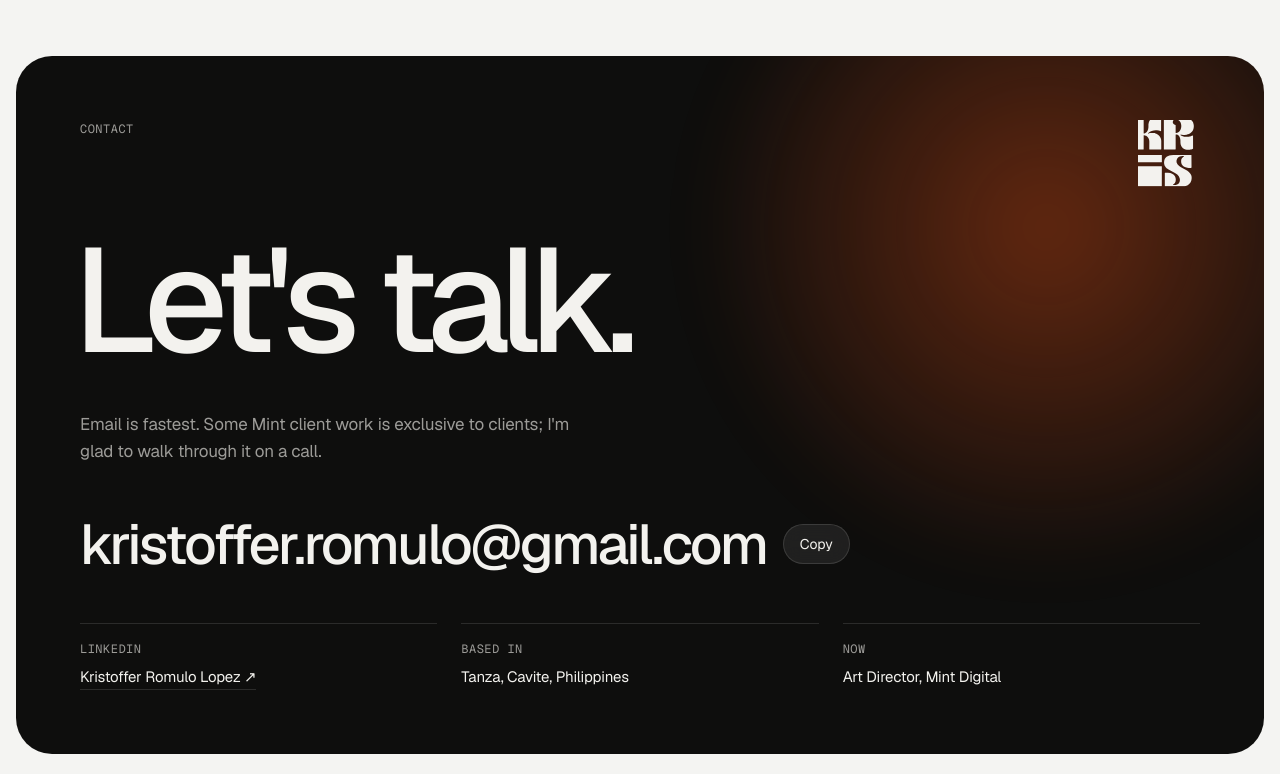
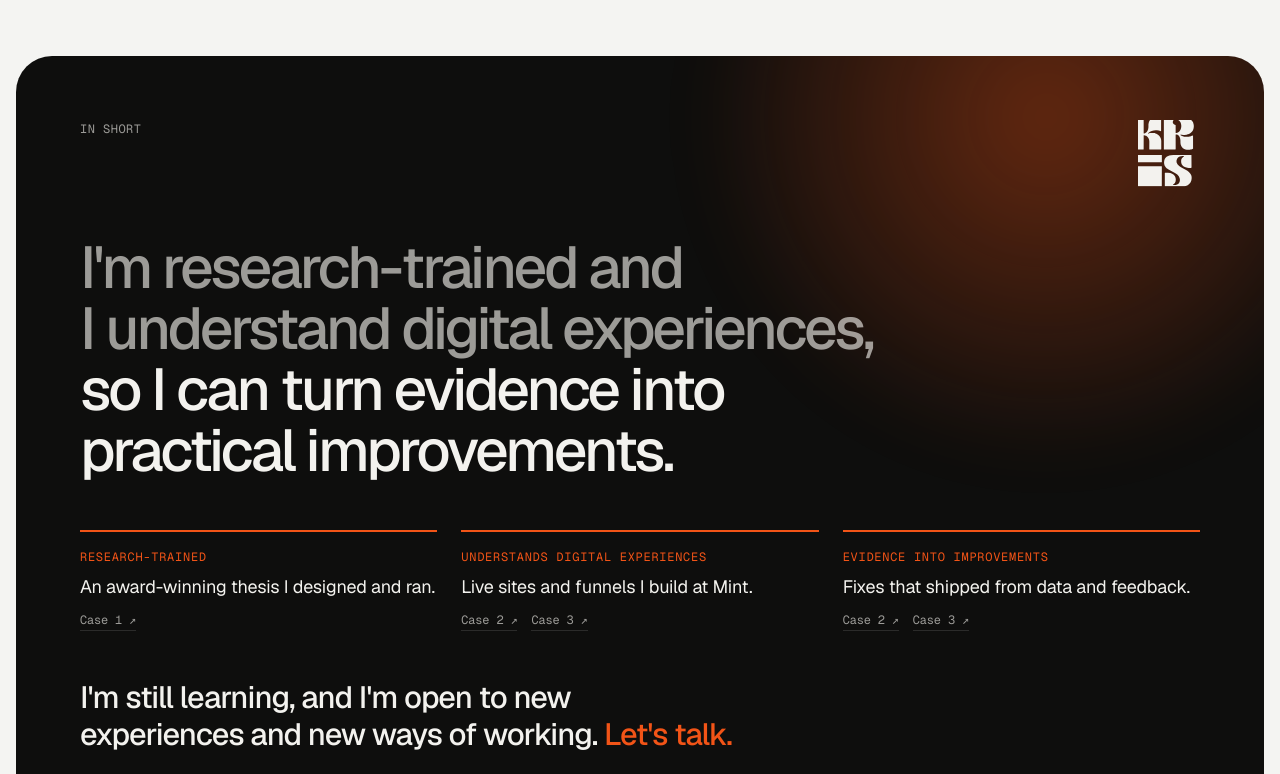
Before and after one commit to kristofferromulo/portfolio, a plain HTML site: page index.html in a window 1280 px wide. Shown: the part 9140-9914 px from the top of the page. Drawn offline with nearby package versions, Linux system fonts and the light colour scheme.

Commit message:
Add files via upload

```diff
--- a/index.html
+++ b/index.html
@@ -428,6 +428,20 @@ body.is-presenting .about-note { font-size: 1.125rem; color: var(--ink); }
 .contact::before { content: ""; position: absolute; z-index: -1; width: 60%; aspect-ratio: 1; right: -12%; top: -30%; border-radius: 50%; background: radial-gradient(circle, var(--cue) 0%, transparent 62%); opacity: .38; filter: blur(30px); animation: drift 14s ease-in-out infinite alternate; }
 .contact .label { color: var(--dark-ink-2); }
 .contact .giant { color: var(--dark-ink); }
+.contact-statement { font-size: clamp(2.1rem, 4.6vw, 4.25rem); font-weight: 500; letter-spacing: -0.05em; line-height: 1.04; color: var(--dark-ink); max-width: 21ch; text-wrap: balance; }
+.contact-proof { display: grid; grid-template-columns: repeat(3, minmax(0, 1fr)); gap: 24px; }
+.contact-proof > div { border-top: 2px solid var(--cue); padding-top: 16px; display: flex; flex-direction: column; gap: 8px; min-width: 0; }
+.proof-k { font-family: var(--font-mono); font-size: .75rem; letter-spacing: .06em; text-transform: uppercase; color: var(--cue); }
+.contact-proof p { color: var(--dark-ink); font-size: 1.125rem; line-height: 1.35; letter-spacing: -0.01em; }
+.proof-ref { display: flex; gap: 14px; margin-top: auto; padding-top: 4px; }
+.proof-ref a { font-family: var(--font-mono); font-size: .75rem; color: var(--dark-ink-2); text-decoration: none; border-bottom: 1px solid var(--dark-line); }
+.proof-ref a:hover { color: var(--dark-ink); border-color: var(--dark-ink); }
+.proof-ref a::after { content: " \2197"; }
+.contact-open { font-size: clamp(1.375rem, 2.4vw, 2rem); font-weight: 500; letter-spacing: -0.03em; line-height: 1.2; color: var(--dark-ink); max-width: 34ch; text-wrap: balance; }
+.contact-open span { color: var(--cue); }
+.contact-open + .contact-sub { margin-top: calc(-1 * clamp(14px, 2vw, 24px)); }
+@media (max-width: 760px) { .contact-proof { grid-template-columns: 1fr; gap: 20px; } }
+.contact-statement .cs-lead { color: var(--dark-ink-2); }
 .contact-top { display: flex; justify-content: space-between; align-items: flex-start; gap: 16px; }
 .contact-mark { display: block; flex: none; height: clamp(40px, 5.4vw, 76px); width: auto; aspect-ratio: 83.3 / 92.7; color: var(--dark-ink); }
 .contact-sub { color: var(--dark-ink-2); font-size: 1.0625rem; max-width: 46ch; }
@@ -1170,8 +1184,14 @@ body.is-presenting .pm-hint.is-on { display: block; animation: pmHint 5s var(--e
   <!-- ========== CONTACT ========== -->
   <section class="wrap section" id="contact" style="padding-top:0">
     <div class="contact" data-reveal>
-      <div class="contact-top"><span class="label">Contact</span><svg class="contact-mark" viewBox="8.3 3.6 83.3 92.7" aria-hidden="true" focusable="false"><use href="#kris-mark"/></svg></div>
-      <h2 class="giant">Let's talk.</h2>
+      <div class="contact-top"><span class="label">In short</span><svg class="contact-mark" viewBox="8.3 3.6 83.3 92.7" aria-hidden="true" focusable="false"><use href="#kris-mark"/></svg></div>
+      <h2 class="contact-statement"><span class="cs-lead">I'm research-trained and I&nbsp;understand digital experiences,</span> so I can turn evidence into practical improvements.</h2>
+      <div class="contact-proof" data-pm-seq>
+        <div><span class="proof-k">Research-trained</span><p>An award-winning thesis I designed and ran.</p><span class="proof-ref"><a href="#thesis">Case 1</a></span></div>
+        <div><span class="proof-k">Understands digital experiences</span><p>Live sites and funnels I build at Mint.</p><span class="proof-ref"><a href="#prime-audit">Case 2</a><a href="#olynation">Case 3</a></span></div>
+        <div><span class="proof-k">Evidence into improvements</span><p>Fixes that shipped from data and feedback.</p><span class="proof-ref"><a href="#prime-audit">Case 2</a><a href="#olynation">Case 3</a></span></div>
+      </div>
+      <p class="contact-open">I'm still learning, and I'm open to new experiences and new ways of working. <span>Let's talk.</span></p>
       <p class="contact-sub">Email is fastest. Some Mint client work is exclusive to clients; I'm glad to walk through it on a call.</p>
       <div class="email-row">
         <a class="email" id="email-addr" href="mailto:kristoffer.romulo@gmail.com">kristoffer.romulo@gmail.com</a>
@@ -2114,7 +2134,7 @@ body.is-presenting .pm-hint.is-on { display: block; animation: pmHint 5s var(--e
     add('home', g('approach'), 'Approach', 'How I work');
     add('home', g('more'), 'More work', 'Range');
     add('home', g('about'), 'About', 'Background');
-    add('home', g('contact'), 'Close', "Let's talk");
+    add('home', g('contact'), 'Close', 'In short');
     STOPS.forEach(function (st, i) {
       if (!st.el) { st.hasDetail = false; return; }
       st.el.setAttribute('data-stop', i);
```
